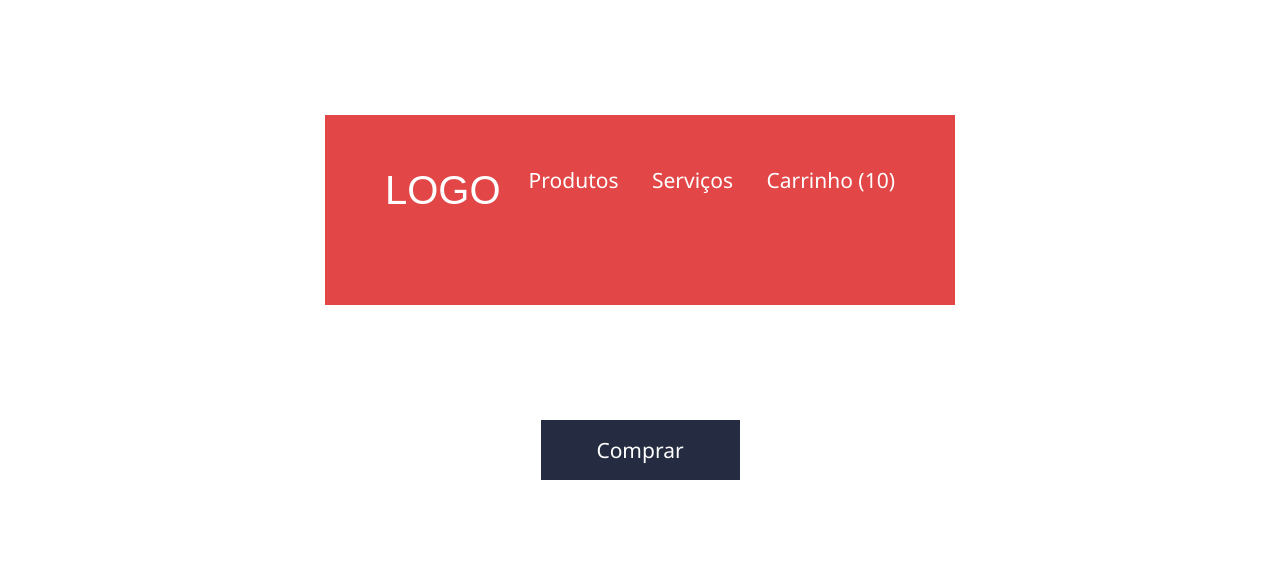
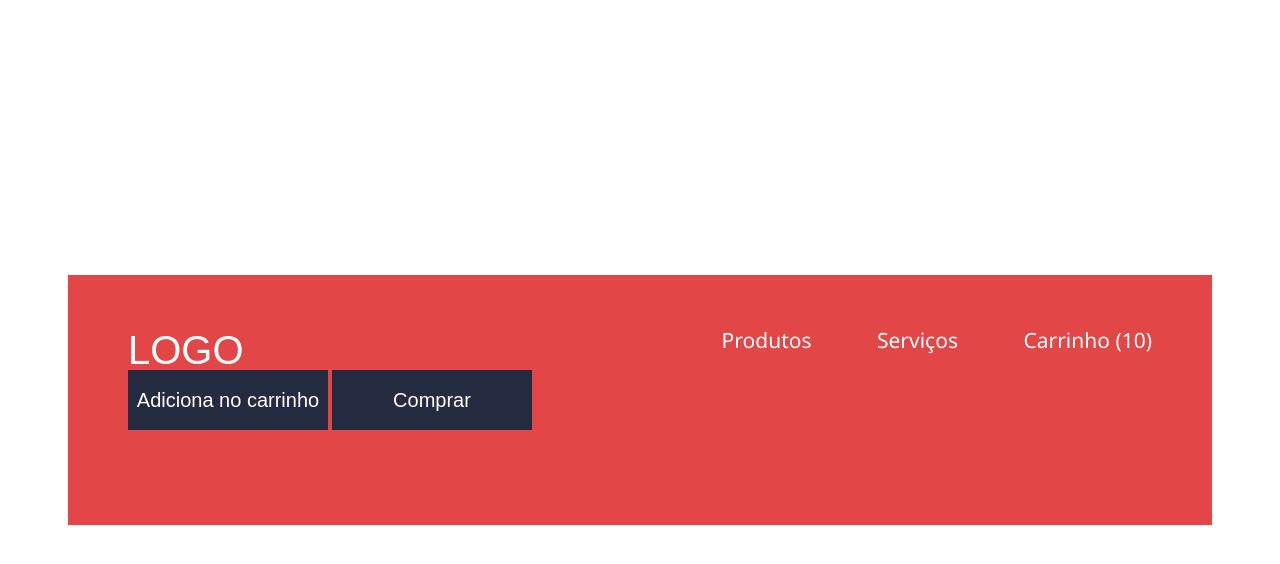
Before and after one commit to SauloNunes/collabcode, a plain HTML site: page projetos/loja-fone/index.html in a window 1280 px wide. Drawn offline with Linux system fonts and the light colour scheme.

Commit message:
Adicionado Aula 004

```diff
--- /dev/null
+++ b/projetos/loja-fone/css/button-store.css
@@ -0,0 +1,13 @@
+.button-store {
+  display: inline-block;
+  font-size: 20px;
+  color: #ffffff;
+  background-color: #252c41;
+  font-family: Arial, "Roboto", sans-serif;
+  width: 200px;
+  height: 60px;
+  line-height: 60px;
+  margin-right: 0px;
+  text-align: center;
+  text-decoration: none;
+}
--- /dev/null
+++ b/projetos/loja-fone/css/container-store.css
@@ -0,0 +1,10 @@
+.container-store {
+  width: 80%;
+  padding: 55px 60px 95px;
+  background-color: #e24647;
+  position: absolute;
+  top: 50%;
+  left: 50%;
+
+  transform: translateX(-50%) translateY(-50%);
+}
--- /dev/null
+++ b/projetos/loja-fone/css/header-store.css
@@ -0,0 +1,26 @@
+.header-store {
+  color: #ffffff;
+  overflow: hidden;
+}
+
+.title {
+  font-size: 40px;
+  font-family: Arial, "Roboto", sans-serif;
+  float: left;
+}
+
+.navigation {
+  font-size: 21px;
+  font-family: "Segoe UI", "Roboto", sans-serif;
+  float: right;
+}
+
+.action {
+  text-decoration: none;
+  color: inherit;
+  margin-right: 60px;
+}
+
+.last {
+  margin-right: 0px;
+}
--- a/projetos/loja-fone/css/header.css
+++ /dev/null
@@ -1,42 +0,0 @@
-body {
-  display: flex;
-  align-items: center;
-  justify-content: center;
-  flex-direction: column;
-}
-
-header {
-  background-color: #e24647;
-  color: #ffffff;
-  overflow: hidden;
-  margin: 115px;
-  padding: 55px 60px 95px;
-}
-
-h1 {
-  font-size: 40px;
-  font-family: Arial, "Roboto", sans-serif;
-  float: left;
-}
-
-nav {
-  font-size: 21px;
-  font-family: "Segoe UI", "Roboto", sans-serif;
-  float: right;
-}
-
-a {
-  text-decoration: none;
-  color: inherit;
-  margin-left: 28px;
-}
-
-button {
-  font-family: "Segoe UI", "Roboto", sans-serif;
-  font-size: 21px;
-  color: #ffffff;
-  width: 199px;
-  height: 60px;
-  border: solid 2px #252c41;
-  background-color: #252c41;
-}
--- a/projetos/loja-fone/index.html
+++ b/projetos/loja-fone/index.html
@@ -10,19 +10,26 @@
     />
 
     <link rel="stylesheet" href="css/reset.css" />
-    <link rel="stylesheet" href="css/header.css" />
+    <link rel="stylesheet" href="css/container-store.css" />
+    <link rel="stylesheet" href="css/header-store.css" />
+    <link rel="stylesheet" href="css/button-store.css" />
   </head>
 
   <body>
-    <header>
-      <h1>LOGO</h1>
+    <div class="container-store">
+      <header class="header-store">
+        <h1 class="title">LOGO</h1>
 
-      <nav>
-        <a href="https://collabcode.training">Produtos</a>
-        <a href="https://collabcode.training">Serviços</a>
-        <a href="https://collabcode.training">Carrinho (10)</a>
-      </nav>
-    </header>
-    <button>Comprar</button>
+        <nav class="navigation">
+          <a class="action" href="https://collabcode.training">Produtos</a>
+          <a class="action" href="https://collabcode.training">Serviços</a>
+          <a class="action last" href="https://collabcode.training"
+            >Carrinho (10)</a
+          >
+        </nav>
+      </header>
+      <a class="button-store" href="comprar.html">Adiciona no carrinho</a>
+      <a class="button-store" href="comprar.html">Comprar</a>
+    </div>
   </body>
 </html>
```
Also changed, not shown: projetos/loja-fone/comprar.html (added, +21 -0 lines).
